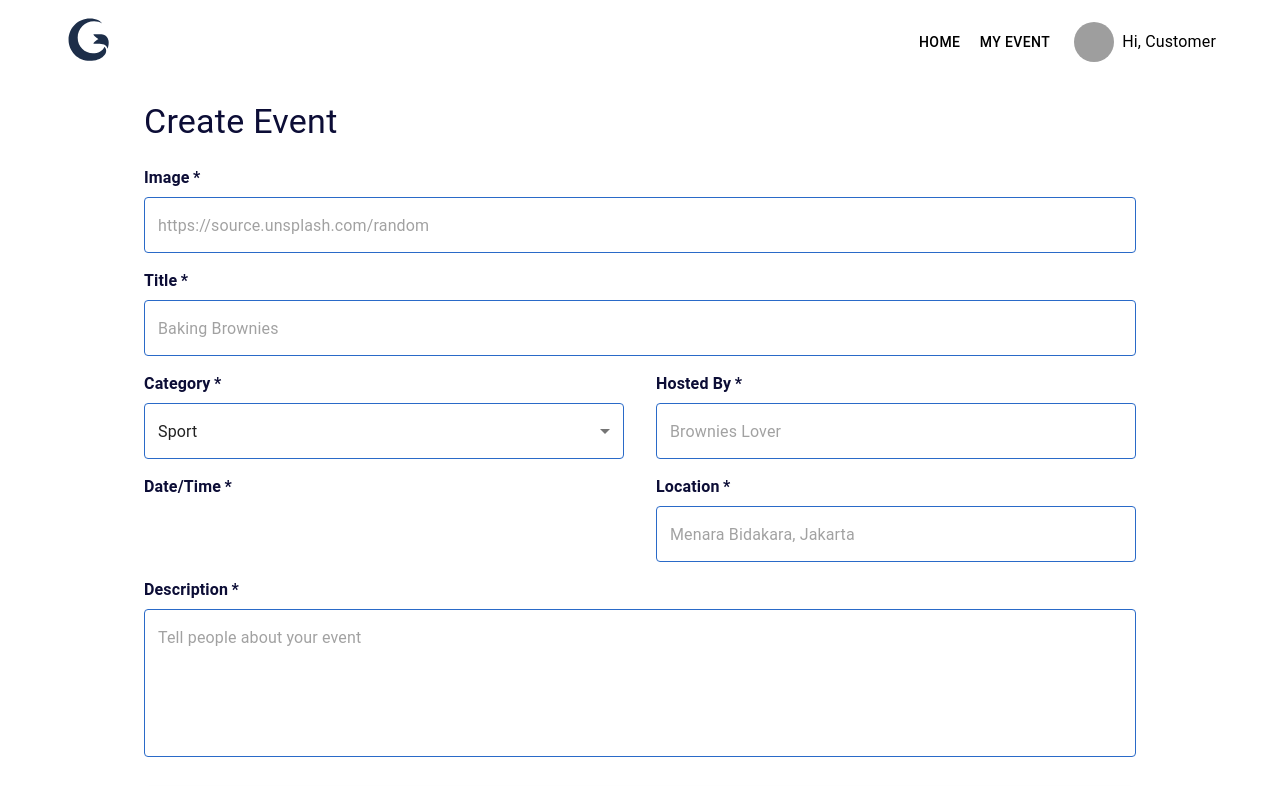
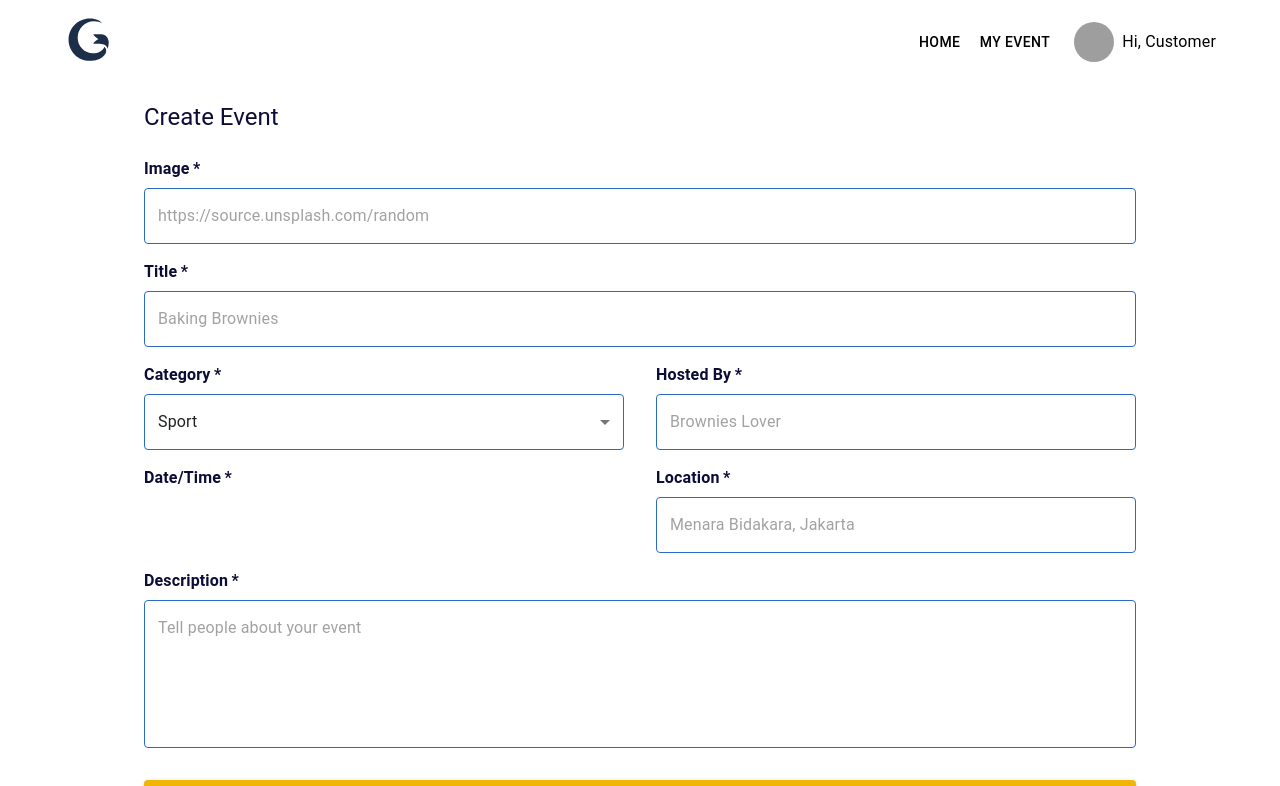
Before and after one commit to alta-sirclo-fe-chandra/Week8_Gaskeuun-App, a Next.js app: page /event/create in a window 1280 px wide. Shown: the top 786 px of the page. Built offline with nearby package versions, Linux system fonts and the light colour scheme; grey boxes are pictures that could not be loaded.

Commit message:
fix: resize title font

```diff
--- a/pages/event/create.tsx
+++ b/pages/event/create.tsx
@@ -60,7 +60,7 @@ const Create = () => {
     <Layout>
       <Box sx={outerContainer}>
         <Box sx={innerContainer}>
-          <Typography variant="h4" color={navy.color} mb={3}>
+          <Typography variant="h5" color={navy.color} mb={3}>
             Create Event
           </Typography>
 
```
